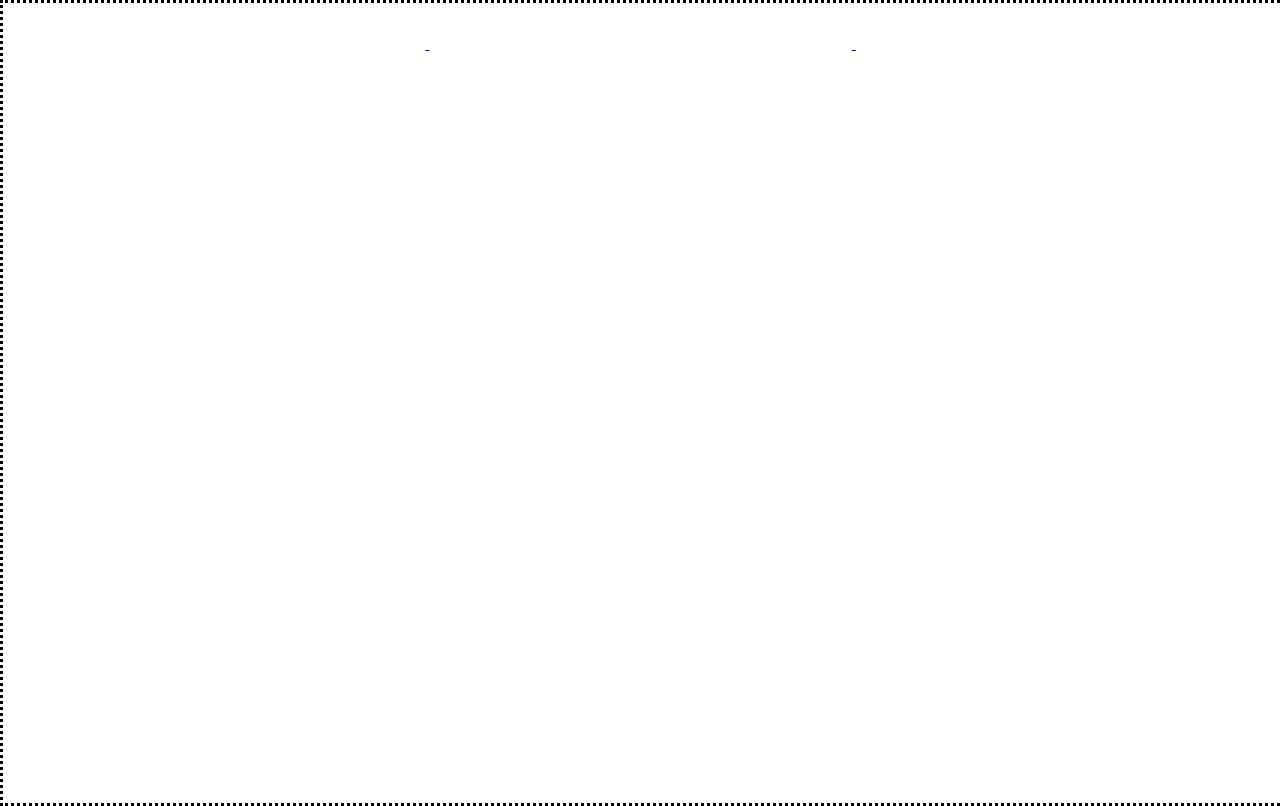
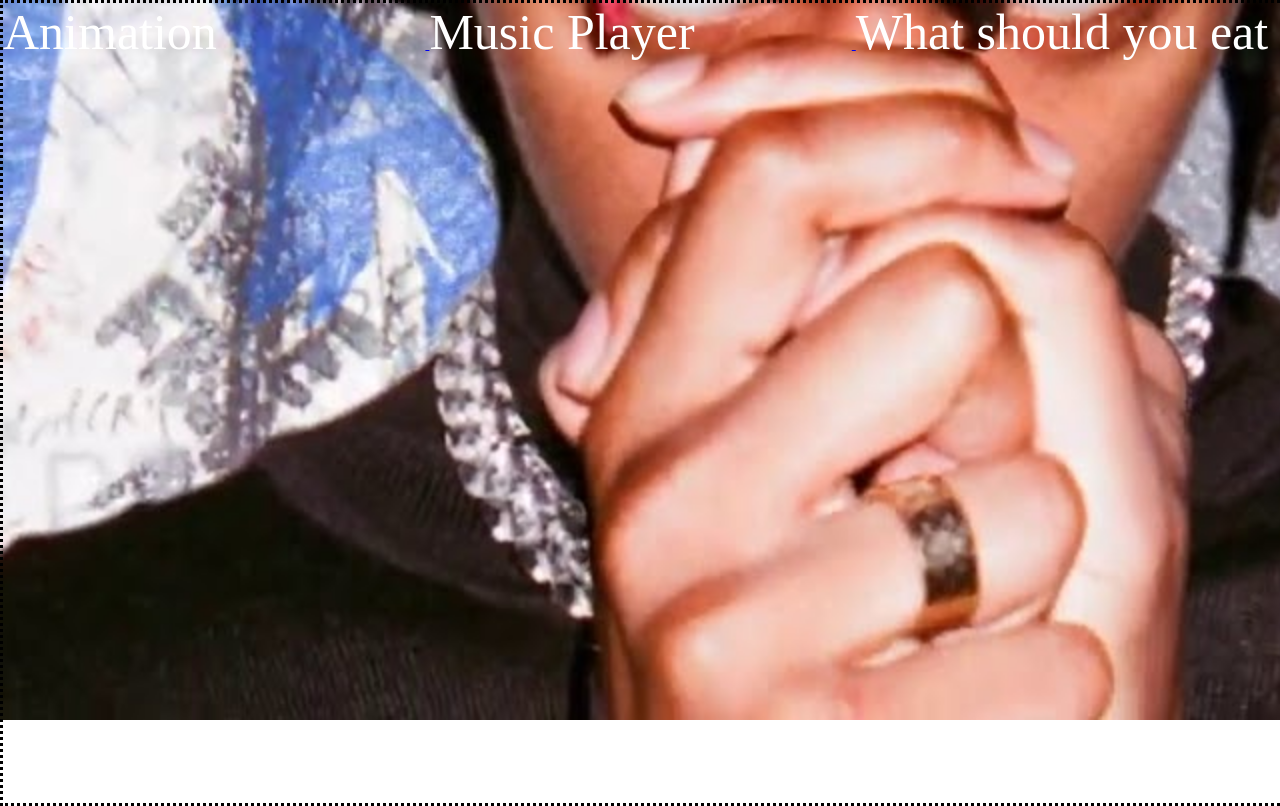
Before and after one commit to Kannon4x/Kannon4x.github.io, a plain HTML site: page projects.html in a window 1280 px wide. Drawn offline with Linux system fonts and the light colour scheme.

Commit message:
molly adding projects page image

```diff
--- a/projects.html
+++ b/projects.html
@@ -25,7 +25,7 @@
   }
 body{
   margin: 0;
-  background-image: url(file:///Users/c26kh/Desktop/maxresdefault.jpg);
+  background-image: url(maxresdefault.jpg);
 /*  background-size: cover;*/
   background-position: center;
   background-repeat: no-repeat;
```
Also changed, not shown: maxresdefault.jpg (added), 1 other file.
